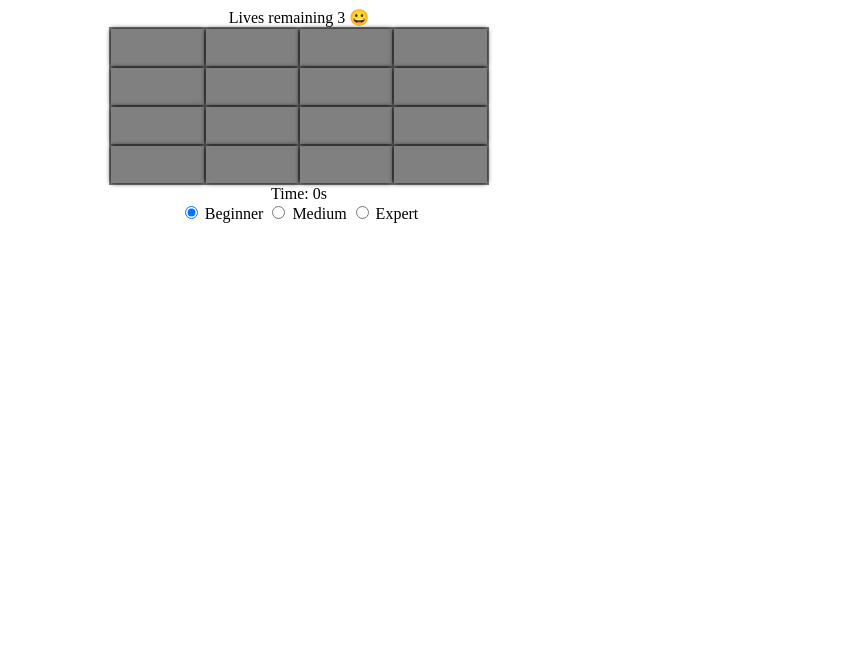
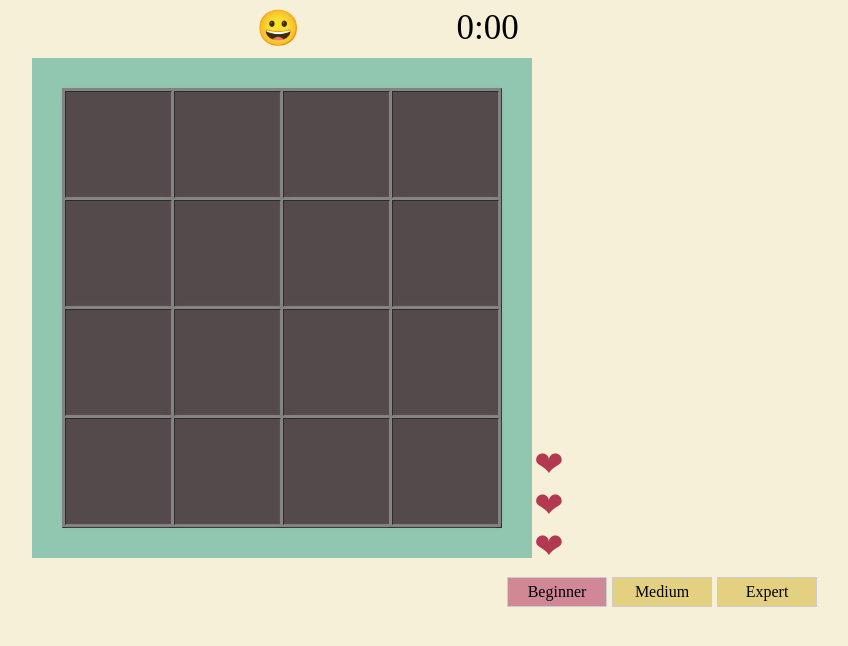
Before and after one commit to edenAvidan/Minesweeper, a plain HTML site: page index.html in a window 1280 px wide. Shown: the whole page, without its empty margins (341-1189 px from the left). Drawn offline with Linux system fonts and the light colour scheme.

Commit message:
updated css

```diff
--- a/css/main.css
+++ b/css/main.css
@@ -1,31 +1,105 @@
 body {
     text-align: center;
+    background-color: #F6F0D9;
+}
+
+.game-container {
+    background-color: #91C7B1;
+    display: inline-block;
+    margin-top: 50px;
+    width: 500px;
+    height: 500px;
 }
 
 .game-container table{
-    margin-left: auto;
-    margin-right: auto;
+    margin: 30px auto;
     user-select:none;
+    min-height: 440px;
+    min-width: 440px;
     table-layout: fixed;
-    width: 30%;
     background-color: grey;
 }
 
 td {
-    background-color: rgb(133, 153, 170);
+    background-color: #F1F7ED;
     font-weight: bold;
 }
 
+.size-btns {
+    list-style-type: none;
+    margin-top: 10px;
+    margin-left: 840px;
+    padding: 0;
+}
+
+.size-btns li {
+    float: left;
+    margin: 0 5px 0 0;
+    width: 100px;
+    height: 40px;
+    position: relative;
+}
+
+.size-btns label,
+.size-btns input {
+    display: block;
+    position: absolute;
+    left: 0;
+    right: 0;
+}
+
+.size-btns input {
+    opacity: 0.01;
+}
+
+.size-btns input:checked+label,
+.Checked+label {
+  background-color: #D18896;
+}
+
+.size-btns label {
+    padding: 5px;
+    border: 1px solid #CCC;
+    background-color: #E3D081;
+    cursor: pointer;
+}
+
+.size-btns label:hover {
+    background-color: #B5A667;
+  }
+
+.timer, .smiley {
+    position: absolute;
+    display: inline-block;
+    font-size: 35px;
+}
+
+.timer {
+    margin-left: 425px;
+}
+
+.smiley {
+    margin-left: 225px;
+}
+
 .hidden-td {
-    background-color: gray;
-    box-shadow: 0px 0px 5px 0px #000000;
+    background-color: #54494B;
+    box-shadow: 0px 0px 5px 0px rgb(139, 137, 137);
     cursor: pointer;
 }
 
 .hidden-td:active {
-    background-color: lightgray;
+    background-color: #b4a6a8 ;
+}
+
+.lives {
+    display: inline-block;
+    font-size: 35px;
+    width:35px;
+    color: #B33951;
 }
 
 .game-container table td{
-    height: 35px;
+    width: 30px;
+    height: 30px;
 }
--- a/index.html
+++ b/index.html
@@ -10,24 +10,27 @@
 </head>
 
 <body onload="initGame()">
-    <span class="lives">Lives remaining <span>3</span></span>
+
     <span class="smiley" onclick="initGame()"></span>
-    <div class="game-container"></div>
-
-    <div class="timer">Time: <span>0</span>s</div>
+    <span class="timer">0:00</span>
 
 
+    <div class="game-container"></div><span class="lives"></span>
 
-    <div class="size-btns">
+    <ul class="size-btns">
+        <li>
             <input type="radio" onclick="initGame()" id="beginner" name="difficulty" value="4" checked>
             <label for="beginner">Beginner</label>
-
+        </li>
+        <li>
             <input type="radio" onclick="initGame()" id="medium" name="difficulty" value="8">
             <label for="medium">Medium</label>
-
+        </li>
+        <li>
             <input type="radio" onclick="initGame()" id="expert" name="difficulty" value="12">
             <label for="expert">Expert</label>
-    </div>
+        </li>
+    </ul>
 
     <script src="js/utils.js"></script>
     <script src="js/main.js"></script>
--- a/js/main.js
+++ b/js/main.js
@@ -2,6 +2,7 @@
 
 const MINE = '💣';
 const MARK = '🚩'
+const LIFE = '❤'
 const EMPTY = ' ';
 const SMILEY_FACES = ['😀', '😨', '🤯', '😎'];
 
@@ -31,19 +32,19 @@ function initGame() {
         lives: NUM_OF_LIVES,
         shownCount: 0,
         markedCount: 0,
-        secsPassed: 0
+        secsPassed: -1
     };
 
+    updateLivesHtml();
     updateSmileyFace(0);
 
     // resets for new game
-    document.querySelector('.lives span').innerHTML = NUM_OF_LIVES;
     clearInterval(gTimerInterval); // in case new game starts before the old one ended
-    gElTime = document.querySelector('.timer span')
-    gElTime.innerHTML = 0;
+    gElTime = document.querySelector('.timer')
+    updateTimer();
 
     buildBoard();
-    renderBoard(gBoard, '.game-container', 'hidden-td');
+    renderBoard(gBoard, '.game-container', 'hidden-td', 1);
 }
 
 function buildBoard() {
@@ -154,11 +155,12 @@ function expandShown(cellRowidx, cellCollIdx) {
 
 function openMine(i, j, elMine) {
     renderCell(elMine, MINE);
-    elMine.style.backgroundColor = 'red';
+    elMine.style.backgroundColor = '#B33951';
     elMine.classList.remove('hidden-td');
     gBoard[i][j].isShown = true;
     gGame.shownCount++;
-    updateLives();
+    gGame.lives--;
+    updateLivesHtml();
 }
 
 function handleRightClick(elCell, cell) {
@@ -183,7 +185,6 @@ function gameOver() {
 
     gGame.isOn = false;
     clearInterval(gTimerInterval);
-    document.querySelector('.game-container table').disabled = 'disabled';
 }
 
 function revealMines() {
@@ -230,17 +231,21 @@ function updateSmileyFace(idx) {
     renderCell(elSmiley, SMILEY_FACES[idx]);
 }
 
-function updateLives() {
-    gGame.lives--;
-    var elLives = document.querySelector('.lives span');
-    renderCell(elLives, gGame.lives);
+function updateLivesHtml() {
+    var elLives = document.querySelector('.lives');
+    renderCell(elLives, LIFE.repeat(gGame.lives));
 
     return gGame.lives;
 }
 
 function updateTimer() {
     gGame.secsPassed++;
-    renderCell(gElTime, gGame.secsPassed);
+    var timeStr = `${Math.floor(gGame.secsPassed / 60)}:${padSeconds(gGame.secsPassed % 60)}`;
+    renderCell(gElTime, timeStr);
+}
+
+function padSeconds(seconds) {
+    return seconds < 10 ? `0${seconds}` : seconds
 }
 
 function getBoardSize() {
--- a/js/utils.js
+++ b/js/utils.js
@@ -1,7 +1,7 @@
 'use strict'
 
 function renderBoard(mat, selector, classList = '', border = 0) {
-    var strHTML = `<table border="${border}" oncontextmenu="return false;"><tbody>`;
+    var strHTML = `<table class="size${mat.length}" border="${border}" oncontextmenu="return false;"><tbody>`;
     for (var i = 0; i < mat.length; i++) {
         strHTML += '<tr>';
         for (var j = 0; j < mat[i].length; j++) {
```
Lines whose indentation alone changed are shown as unchanged.
